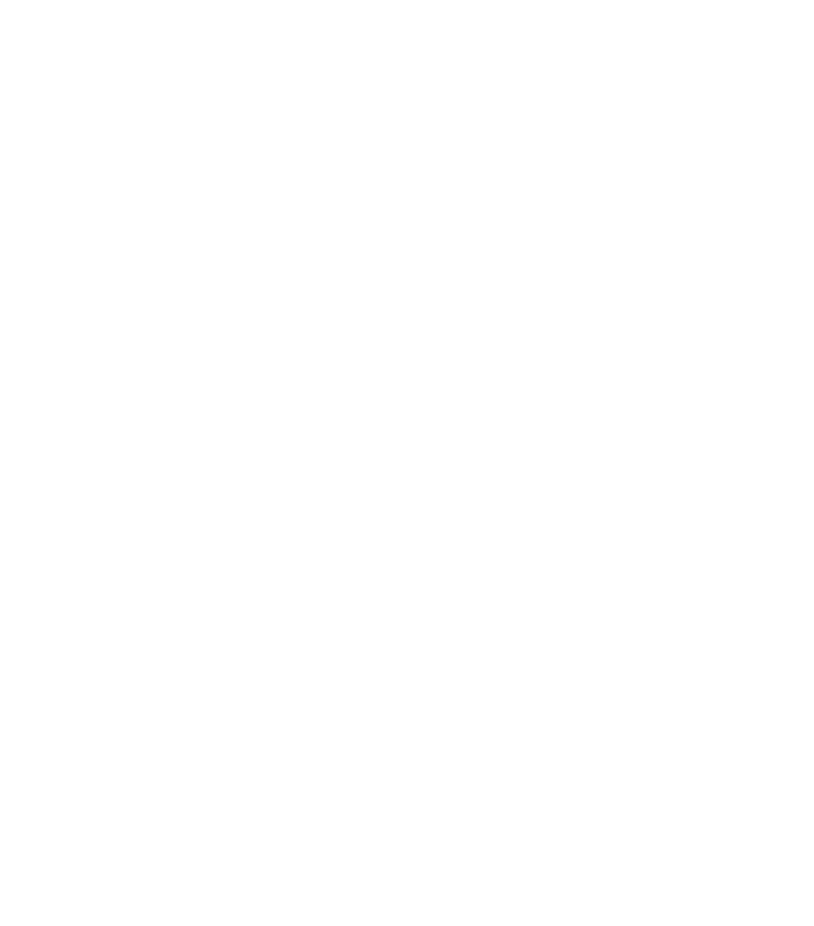
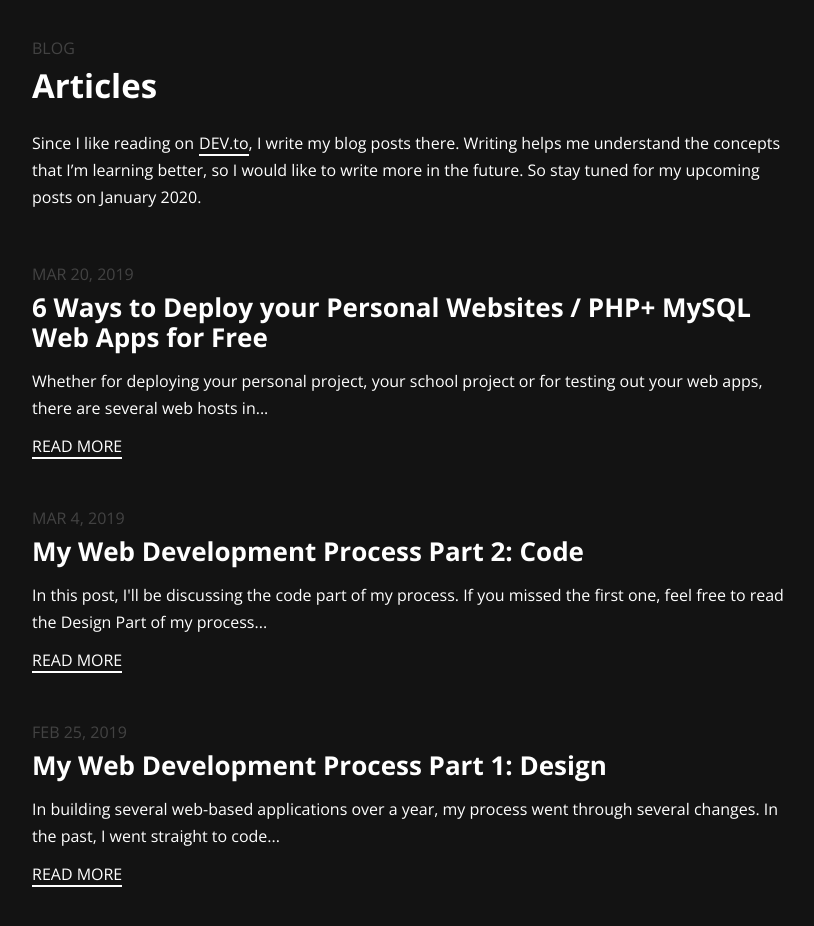
Before and after one commit to jorenrui/portfolio-v2, a React (Create React App) app: page / in a window 1280 px wide. Shown: the part 3640-4566 px from the top of the page, without its empty margins (224-1038 px from the left). Before the commit the page ends 3520 px from the top, so only its background shows below. Built offline with nearby package versions, Linux system fonts and the light colour scheme.

Commit message:
Add Blog Section

```diff
--- a/src/App.css
+++ b/src/App.css
@@ -3,6 +3,7 @@
  * - Hero Section
  * - Work Section
  * - About Section
+ * - Blog Section
  *============================ */
 
 /*============================
@@ -499,3 +500,44 @@
 		margin-left: 0;
 	}
 }
+
+/*============================
+ * Blog Section
+ *============================ */
+
+.blog-section {
+	padding: 150px 20vw;
+	color: #fff;
+	background: #131313;
+}
+
+.blog-section .title {
+	margin-bottom: 50px;
+}
+
+.blog-section .article-item {
+	margin-bottom: 50px;
+}
+.blog-section .article-item h3 {
+	margin: 0;
+}
+
+.blog-section .article-item h3 a {
+	color: #fff;
+	font-size: 26px;
+	text-decoration: none;
+}
+
+.blog-section .article-item h3 a:hover,
+.blog-section .article-item h3 a:focus,
+.blog-section .article-item h3 a:active {
+	color: #f9f871;
+}
+
+.blog-section .article-item p:not(.text-muted) {
+	margin: 15px 0;
+}
+
+.blog-section .article-item a {
+	margin-left: 0;
+}
--- a/src/App.js
+++ b/src/App.js
@@ -2,6 +2,7 @@
 import HeroSection from './components/HeroSection.js';
 import WorkSection from './components/WorkSection.js';
 import AboutSection from './components/AboutSection.js';
+import BlogSection from './components/BlogSection.js';
 import './App.css';
 
 function App() {
@@ -10,6 +11,7 @@
 			<HeroSection />
 			<WorkSection />
 			<AboutSection />
+			<BlogSection />
 		</div>
 	);
 }
--- /dev/null
+++ b/src/components/BlogSection.js
@@ -0,0 +1,36 @@
+import React from "react";
+import Article from "./BlogSection/Article";
+import articlesData from "./../data/articlesData";
+
+function BlogSection() {
+	const articleItems = articlesData.map(item => (
+		<Article key={item.id} {...item} />
+	));
+
+	return (
+		<section id="blog" className="blog-section">
+			<div className="title">
+				<p className="text-muted">BLOG</p>
+				<h2 className="mt-0">Articles</h2>
+				<p>
+					Since I like reading on
+					<a
+						target="_blank"
+						href="https://dev.to/jorenrui/"
+						rel="noopener noreferrer"
+						className="text-link-primary"
+					>
+						DEV.to
+					</a>
+					, I write my blog posts there. Writing helps me understand
+					the concepts that I’m learning better, so I would like to
+					write more in the future. So stay tuned for my upcoming
+					posts on January 2020.
+				</p>
+			</div>
+			{articleItems}
+		</section>
+	);
+}
+
+export default BlogSection;
--- /dev/null
+++ b/src/components/BlogSection/Article.js
@@ -0,0 +1,25 @@
+import React from "react";
+
+function Article(props) {
+	return (
+		<article className="article-item">
+			<p className="text-muted">{props.published_at}</p>
+			<h3 className="mt-0">
+				<a target="_blank" rel="noopener noreferrer" href={props.link}>
+					{props.title}
+				</a>
+			</h3>
+			<p>{props.description}</p>
+			<a
+				target="_blank"
+				rel="noopener noreferrer"
+				href={props.link}
+				className="text-link-primary"
+			>
+				READ MORE
+			</a>
+		</article>
+	);
+}
+
+export default Article;
--- /dev/null
+++ b/src/data/articlesData.js
@@ -0,0 +1,28 @@
+const articlesData = [
+  {
+    id: 1,
+    title: '6 Ways to Deploy your Personal Websites / PHP+ MySQL Web Apps for Free',
+    description:
+      'Whether for deploying your personal project, your school project or for testing out your web apps, there are several web hosts in...',
+    published_at: 'MAR 20, 2019',
+    link: 'https://dev.to/jorenrui/6-ways-to-deploy-your-personal-websites--php-mysql-web-apps-for-free-4m3a'
+  },
+  {
+    id: 2,
+    title: 'My Web Development Process Part 2: Code',
+    description:
+      'In this post, I\'ll be discussing the code part of my process. If you missed the first one, feel free to read the Design Part of my process...',
+    published_at: 'MAR 4, 2019',
+    link: 'https://dev.to/jorenrui/my-web-development-process-part-2-code-2c91'
+  },
+  {
+    id: 3,
+    title: 'My Web Development Process Part 1: Design',
+    description:
+      'In building several web-based applications over a year, my process went through several changes. In the past, I went straight to code...',
+    published_at: 'FEB 25, 2019',
+    link: 'https://dev.to/jorenrui/my-web-development-process-part-1-design-7l1'
+  }
+];
+
+export default articlesData;
```
Also changed, not shown: src/components/AboutSection/Skills.js (+5 -5 lines).
